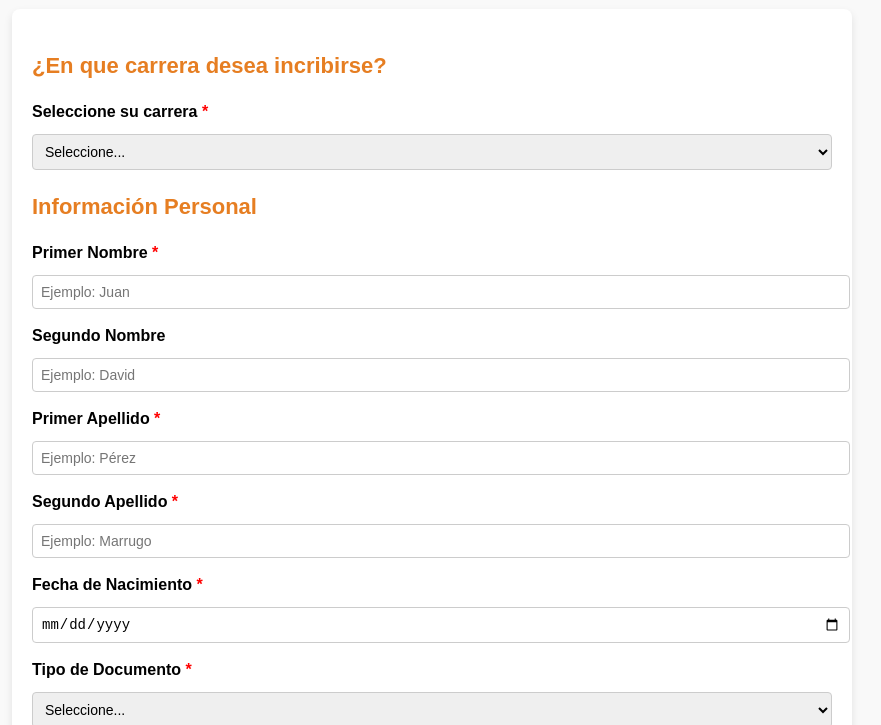
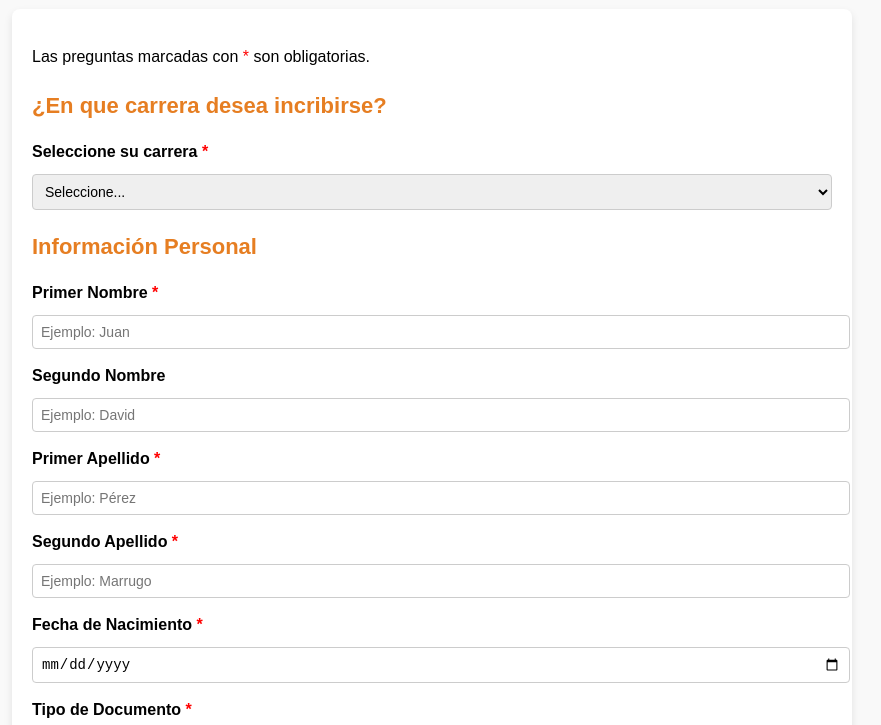
Before and after one commit to jhonnier111/formulario-incripcionu, a plain HTML site: page index.html in a window 1280 px wide. Shown: the part 111-836 px from the top of the page, without its empty margins (208-1089 px from the left). Drawn offline with Linux system fonts and the light colour scheme.

Commit message:
Update index.html

```diff
--- a/index.html
+++ b/index.html
@@ -85,6 +85,8 @@
     <h1>Formulario de Inscripción a Carrera</h1>
     <form id="registrationForm">
         <!-- Selección de Carrera -->
+        <p>Las preguntas marcadas con <span style="color: red;">*</span> son obligatorias.</p>
+
         <h2>¿En que carrera desea incribirse?</h2>
            <div class="form-group">
             <label for="career" class="required">Seleccione su carrera</label>
```
